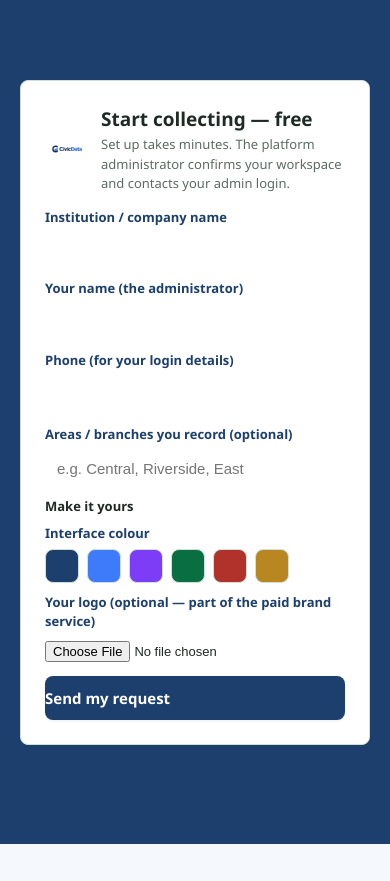
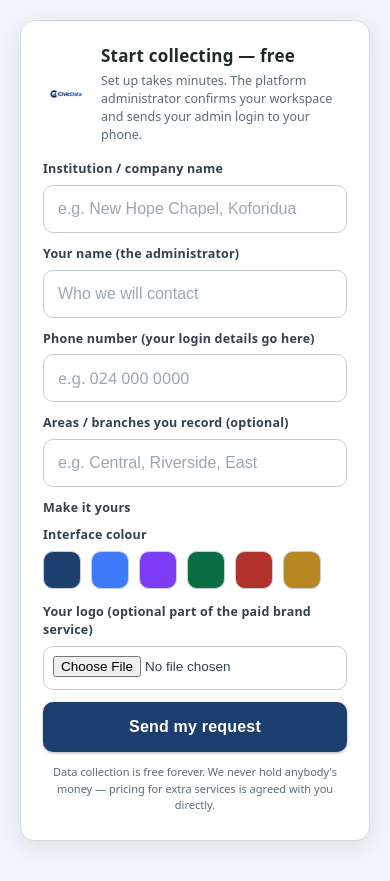
Before and after one commit to Dickson32-cell/civic-register-saas, a Next.js app: page /signup in a window 390 px wide. Before the commit the page ends 844 px from the top, so only its background shows below. Built offline with nearby package versions, Linux system fonts and the light colour scheme.

Commit message:
Signup page rebuilt professional: solid navy button with press states, 48px fields with focus rings, real banners, logo auto-downscales phone photos before upload; DB outage auto-message guidance

```diff
--- a/src/app/signup/page.tsx
+++ b/src/app/signup/page.tsx
@@ -18,11 +18,51 @@ export default function SignupPage() {
 
   const COLOURS = ["#1c3f6e", "#3e7bfa", "#7d3cf5", "#0a6e43", "#b0322a", "#b88721"];
 
+  const SU_STYLE = `
+.su-card { font-family: system-ui, -apple-system, "Segoe UI", Roboto, Arial, sans-serif; }
+.su-card h1 { font-size: 17px; font-weight: 800; letter-spacing: 0.2px; }
+.su-card .su-sub { font-size: 12.5px; color: #5b6b7a; margin: 3px 0 0; line-height: 1.45; }
+.su-card label.su-fld { display: block; margin-bottom: 12px; }
+.su-card .su-cap { display: block; font-size: 12.5px; font-weight: 700; color: #33414e; margin-bottom: 6px; letter-spacing: 0.2px; }
+.su-card .su-in {
+  width: 100%; padding: 12px 14px; min-height: 48px; font-size: 16px;
+  border: 1.5px solid #c7d0da; border-radius: 10px; background: #fff; color: #22303c;
+  outline: none; transition: border-color 0.15s ease, box-shadow 0.15s ease;
+  -webkit-appearance: none; appearance: none;
+}
+.su-card .su-in:focus { border-color: #1c3f6e; box-shadow: 0 0 0 3px rgba(28,63,110,0.15); }
+.su-card .su-in::placeholder { color: #9aa7b3; }
+.su-btn {
+  width: 100%; min-height: 50px; border: none; border-radius: 10px; cursor: pointer;
+  background: #1c3f6e; color: #fff; font-size: 16px; font-weight: 700; letter-spacing: 0.2px;
+  display: inline-flex; align-items: center; justify-content: center; gap: 8px;
+  box-shadow: 0 1px 3px rgba(12,30,60,0.35); transition: background 0.15s ease, transform 0.05s ease;
+}
+.su-btn:active { transform: translateY(1px); background: #254f87; }
+.su-btn:disabled { opacity: 0.6; cursor: default; }
+.su-banner-blue { padding: 12px 14px; background: #eaf1fb; border: 1px solid #c7d8f0; color: #1c3f6e; border-radius: 10px; font-size: 14px; line-height: 1.5; margin-bottom: 12px; }
+.su-banner-red { padding: 12px 14px; background: #fdecec; border: 1px solid #f2c4c4; color: #a12626; border-radius: 10px; font-size: 14px; line-height: 1.5; margin-bottom: 12px; }
+.su-note { font-size: 11px; color: #5b6b7a; margin-top: 12px; text-align: center; line-height: 1.5; }
+`;
+
   function fileToDataUrl(file: File | null | undefined) {
     if (!file) { setLogo(""); return; }
-    const reader = new FileReader();
-    reader.onload = () => setLogo(String(reader.result || ""));
-    reader.readAsDataURL(file);
+    // Phone photos arrive as 2-6MB — downscale to max 512px before attaching
+    const img = new Image();
+    const url = URL.createObjectURL(file);
+    img.onload = () => {
+      const scale = Math.min(1, 512 / Math.max(img.width, img.height));
+      const canvas = document.createElement("canvas");
+      canvas.width = Math.max(1, Math.round(img.width * scale));
+      canvas.height = Math.max(1, Math.round(img.height * scale));
+      const ctx = canvas.getContext("2d");
+      if (!ctx) { URL.revokeObjectURL(url); setLogo(""); return; }
+      ctx.drawImage(img, 0, 0, canvas.width, canvas.height);
+      setLogo(canvas.toDataURL("image/png"));
+      URL.revokeObjectURL(url);
+    };
+    img.onerror = () => { URL.revokeObjectURL(url); setErr("That logo file could not be read — try a PNG or JPG image."); };
+    img.src = url;
   }
 
   async function submit(e: React.FormEvent) {
@@ -46,70 +86,70 @@ export default function SignupPage() {
   }
 
   return (
-    <div style={{ minHeight: "100vh", background: "var(--navy)", display: "flex", alignItems: "center", justifyContent: "center", padding: 20 }}>
-      <form className="card" onSubmit={submit} style={{ width: "100%", maxWidth: 520, padding: 24 }}>
-        <div style={{ display: "flex", gap: 12, alignItems: "center", marginBottom: 14 }}>
+    <div style={{ minHeight: "100vh", background: "#f2f6fb", display: "flex", alignItems: "center", justifyContent: "center", padding: 20 }}>
+      <style>{SU_STYLE}</style>
+      <form className="card su-card" onSubmit={submit} style={{ width: "100%", maxWidth: 520, padding: "22px 22px 26px", borderRadius: 14, boxShadow: "0 6px 24px rgba(12,30,60,0.10)" }}>
+        <div style={{ display: "flex", gap: 12, alignItems: "center", marginBottom: 16 }}>
           {/* eslint-disable-next-line @next/next/no-img-element */}
-          <img src="/logo.jpg" alt="CivicData" style={{ width: 44, height: 44, borderRadius: 8 }} />
+          <img src="/logo.jpg" alt="CivicData" style={{ width: 46, height: 46, borderRadius: 10 }} />
           <div>
-            <h1 style={{ fontSize: 19, margin: 0 }}>Start collecting — free</h1>
-            <p style={{ fontSize: 13, color: "var(--muted)", margin: "2px 0 0" }}>
-              Set up takes minutes. The platform administrator confirms your workspace and contacts your admin login.
+            <h1 style={{ margin: 0 }}>Start collecting — free</h1>
+            <p className="su-sub">
+              Set up takes minutes. The platform administrator confirms your workspace and sends your admin login to your phone.
             </p>
           </div>
         </div>
 
         {done ? (
           <>
-            <div style={{ padding: "12px 14px", background: "var(--blue-soft)", color: "var(--navy)", borderRadius: 8, fontSize: 14, marginBottom: 12 }}>
+            <div className="su-banner-blue">
               {msg} We will reach you on the phone you gave.
             </div>
-            <a href="/" style={{ color: "var(--navy)", fontSize: 14 }}>Back to welcome</a>
+            <a href="/" style={{ color: "#1c3f6e", fontSize: 14, fontWeight: 600 }}>Back to welcome page</a>
           </>
         ) : (
           <>
-            <label className="fld" style={{ display: "block", marginBottom: 10 }}>
-              <span className="cap" style={{ fontSize: 13, fontWeight: 600 }}>Institution / company name</span>
-              <input value={org} onChange={(e) => setOrg(e.target.value)} required minLength={3} maxLength={120}
-                style={{ width: "100%", padding: "10px 12px", border: "1px solid var(--line-strong)", borderRadius: 8, fontSize: 15 }} />
+            <label className="su-fld">
+              <span className="su-cap">Institution / company name</span>
+              <input className="su-in" value={org} onChange={(e) => setOrg(e.target.value)} required minLength={3} maxLength={120} placeholder="e.g. New Hope Chapel, Koforidua" />
             </label>
-            <label className="fld" style={{ display: "block", marginBottom: 10 }}>
-              <span className="cap" style={{ fontSize: 13, fontWeight: 600 }}>Your name (the administrator)</span>
-              <input value={contact} onChange={(e) => setContact(e.target.value)} required minLength={3} maxLength={120}
-                style={{ width: "100%", padding: "10px 12px", border: "1px solid var(--line-strong)", borderRadius: 8, fontSize: 15 }} />
+            <label className="su-fld">
+              <span className="su-cap">Your name (the administrator)</span>
+              <input className="su-in" value={contact} onChange={(e) => setContact(e.target.value)} required minLength={3} maxLength={120} placeholder="Who we will contact" />
             </label>
-            <label className="fld" style={{ display: "block", marginBottom: 10 }}>
-              <span className="cap" style={{ fontSize: 13, fontWeight: 600 }}>Phone (for your login details)</span>
-              <input type="tel" value={phone} onChange={(e) => setPhone(e.target.value)} required
-                style={{ width: "100%", padding: "10px 12px", border: "1px solid var(--line-strong)", borderRadius: 8, fontSize: 15 }} />
+            <label className="su-fld">
+              <span className="su-cap">Phone number (your login details go here)</span>
+              <input className="su-in" type="tel" inputMode="tel" value={phone} onChange={(e) => setPhone(e.target.value)} required placeholder="e.g. 024 000 0000" />
             </label>
-            <label className="fld" style={{ display: "block", marginBottom: 10 }}>
-              <span className="cap" style={{ fontSize: 13, fontWeight: 600 }}>Areas / branches you record (optional)</span>
-              <input value={areas} onChange={(e) => setAreas(e.target.value)} placeholder="e.g. Central, Riverside, East"
-                style={{ width: "100%", padding: "10px 12px", border: "1px solid var(--line-strong)", borderRadius: 8, fontSize: 15 }} />
+            <label className="su-fld">
+              <span className="su-cap">Areas / branches you record (optional)</span>
+              <input className="su-in" value={areas} onChange={(e) => setAreas(e.target.value)} placeholder="e.g. Central, Riverside, East" />
             </label>
 
-            <div style={{ fontSize: 13, fontWeight: 700, margin: "4px 0 8px" }}>Make it yours</div>
-            <label className="fld" style={{ display: "block", marginBottom: 10 }}>
-              <span className="cap" style={{ fontSize: 13, fontWeight: 600 }}>Interface colour</span>
-              <div style={{ display: "flex", gap: 8, flexWrap: "wrap" }}>
+            <div className="su-cap" style={{ margin: "2px 0 8px", fontSize: 12.5, fontWeight: 700 }}>Make it yours</div>
+            <div style={{ marginBottom: 14 }}>
+              <div className="su-cap">Interface colour</div>
+              <div style={{ display: "flex", gap: 10, flexWrap: "wrap" }}>
                 {COLOURS.map((c) => (
                   <button key={c} type="button" onClick={() => setColour(c)} aria-label={`colour ${c}`}
-                    style={{ width: 34, height: 34, borderRadius: 8, background: c, border: colour === c ? "3px solid #111" : "1px solid var(--line)", cursor: "pointer" }} />
+                    style={{ width: 38, height: 38, minHeight: 38, borderRadius: 10, background: c, border: colour === c ? "3px solid #1c3f6e" : "1.5px solid #c7d0da", cursor: "pointer" }} />
                 ))}
               </div>
-            </label>
-            <label className="fld" style={{ display: "block", marginBottom: 14 }}>
-              <span className="cap" style={{ fontSize: 13, fontWeight: 600 }}>Your logo (optional — part of the paid brand service)</span>
-              <input type="file" accept="image/png,image/jpeg,image/webp"
-                onChange={(e) => fileToDataUrl(e.target.files?.[0])}
-                style={{ fontSize: 13, marginTop: 4 }} />
+            </div>
+            <label className="su-fld">
+              <span className="su-cap">Your logo (optional part of the paid brand service)</span>
+              <input type="file" accept="image/png,image/jpeg,image/webp" className="su-in"
+                style={{ minHeight: 44, fontSize: 13.5, backgroundImage: "none", padding: 9, color: "#33414e" }}
+                onChange={(e) => fileToDataUrl(e.target.files?.[0])} />
             </label>
 
-            {err && <div style={{ marginBottom: 10, fontSize: 13.5, color: "#b3261e" }}>{err}</div>}
-            <button className="btn btn-primary btn-block" disabled={busy} style={{ width: "100%", padding: "12px 0", fontSize: 15 }}>
-              {busy ? "Sending…" : "Send my request"}
+            {err && <div className="su-banner-red">{err}</div>}
+            <button type="submit" className="su-btn" disabled={busy}>
+              {busy ? "Sending your request…" : "Send my request"}
             </button>
+            <div className="su-note">
+              Data collection is free forever. We never hold anybody&apos;s money — pricing for extra services is agreed with you directly.
+            </div>
           </>
         )}
       </form>
```
Also changed, not shown: 1 other file (tests, documents, lock files or other folders).
